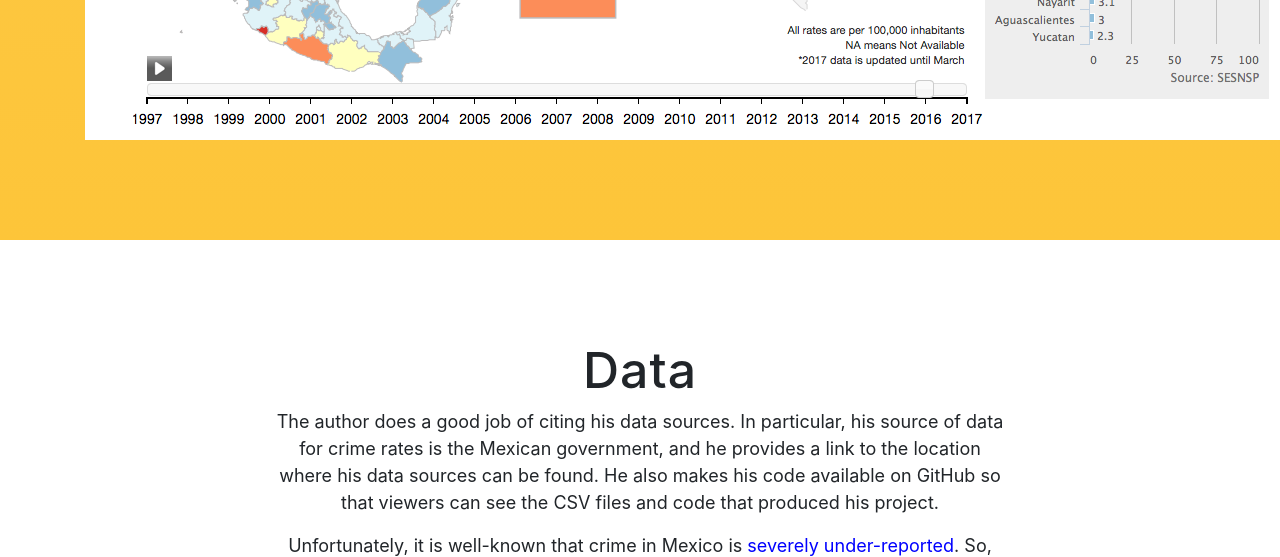
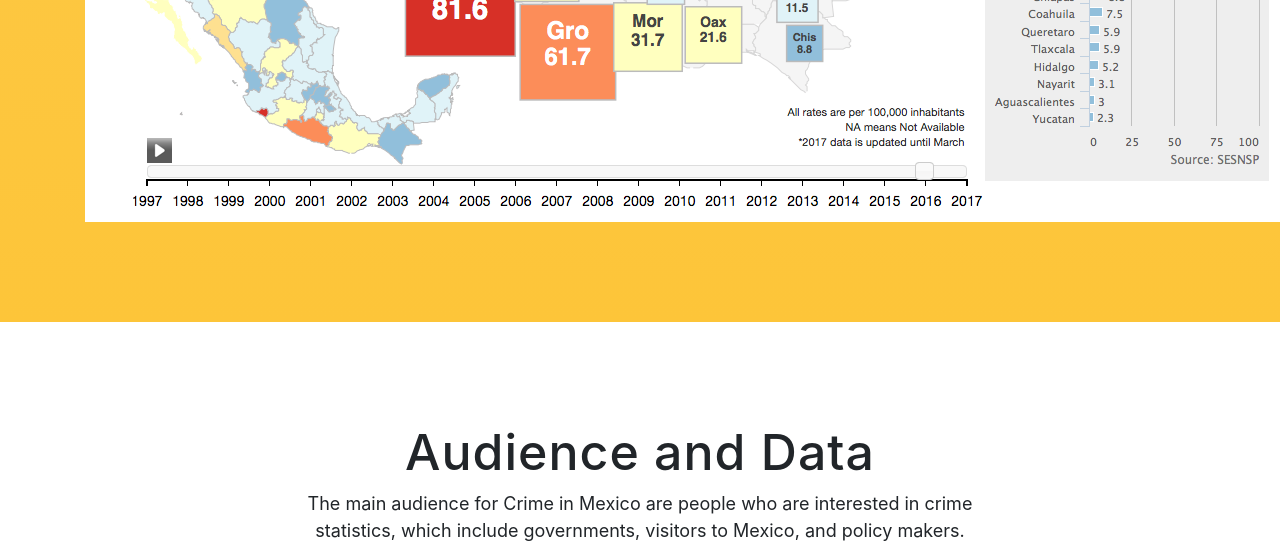
Before and after one commit to guillermokrh/crime-in-mexico-critique, a website with bundled scripts: page index.html in a window 1280 px wide. Shown: the part 885-1442 px from the top of the page. Built offline with nearby package versions, Linux system fonts and the light colour scheme; a web font is replaced by a local one.

Commit message:
make updates

```diff
--- a/index.html
+++ b/index.html
@@ -63,6 +63,7 @@
         <div class="row h-100">
             <div class="header-content mx-auto">
               <h1 class="mb-5"><strong>Crime in Mexico is a data visualization project that analyzes regional crime rates in Mexico.</strong><h1>
+              <h3 class="mb-5"><strong><a href="http://crimeinmexico.org" style="color: blue">Link to Crime in Mexico Visualization</a></strong><h3>
             </div>
         </div>
         <img src="img/viewers_choice/main.png">
@@ -78,7 +79,9 @@
       <div class="container">
         <div class="row">
           <div class="col-lg-8 mx-auto" style="flex: 0 0 100%;">
-            <h2 class="section-heading">Data</h2>
+            <h2 class="section-heading">Audience and Data</h2>
+            <p>The main audience for Crime in Mexico are people who are interested in crime statistics, which include governments, visitors to Mexico,
+            and policy makers. </p>
             <p>The author does a good job of citing his data sources.  In particular, his source of data for crime rates is the
             Mexican government, and he provides a link to the location where his data sources can be found.  He also makes his code
               available on GitHub so that viewers can see the CSV files and code that produced his project.</p>
```
